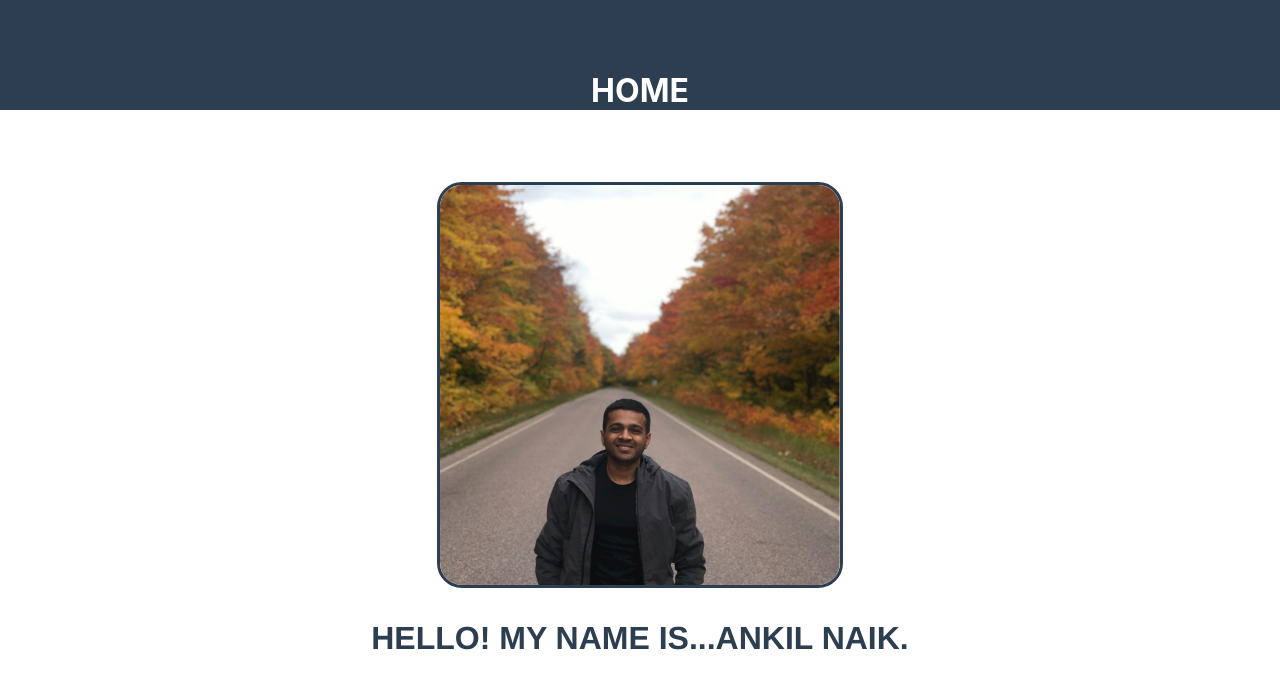
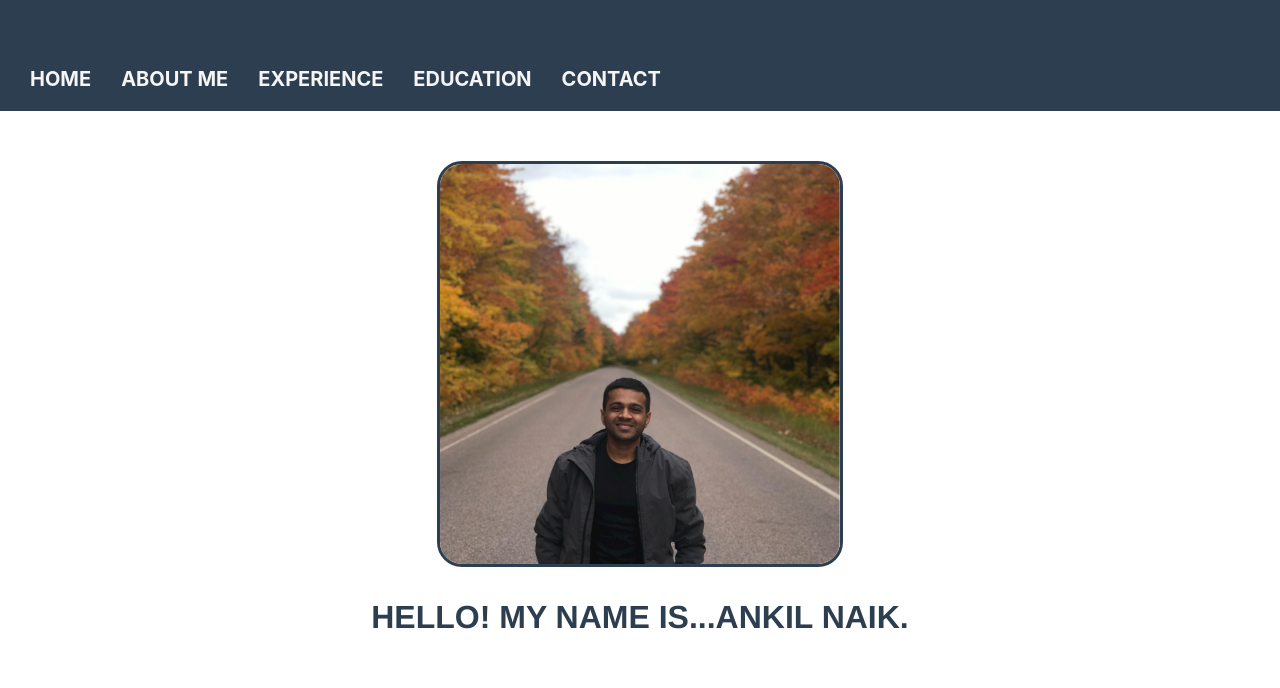
Before and after one commit to AnkilRNaik/portfolio, a React (Create React App) app: page / in a window 1280 px wide. Shown: the top 688 px of the page. Built offline with nearby package versions, Linux system fonts and the light colour scheme.

Commit message:
additions to header

```diff
--- a/src/components/header.js
+++ b/src/components/header.js
@@ -5,6 +5,10 @@ const Header = () => {
     return (
         <div className="header">
             <h1 className="pane">HOME</h1>
+            <h1 className="pane">ABOUT ME</h1>
+            <h1 className="pane">EXPERIENCE</h1>
+            <h1 className="pane">EDUCATION</h1>
+            <h1 className="pane">CONTACT</h1>
         </div>
     );
 }
--- a/src/styles/header.css
+++ b/src/styles/header.css
@@ -1,9 +1,13 @@
 .header {
     background-color: #2c3e50;
-    padding-top: 50px;
+    padding-top: 67px;
+    padding-bottom: 20px;
 }
 
 .pane {
+    color: whitesmoke;
+    padding-inline-start: 30px;
+    font-size: 20px;
+    display: inline;
     text-align: center;
-    color: white;
 }
```
